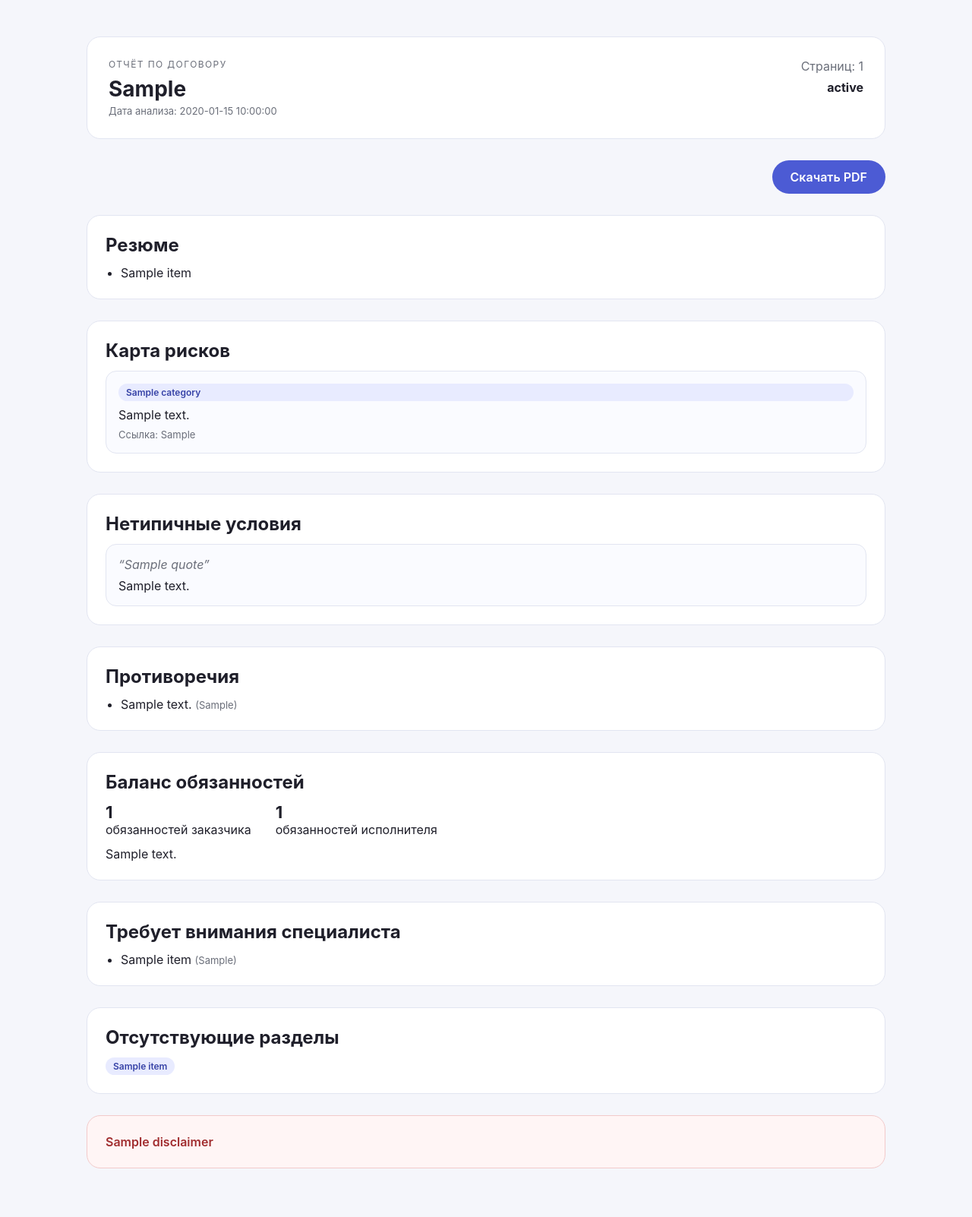
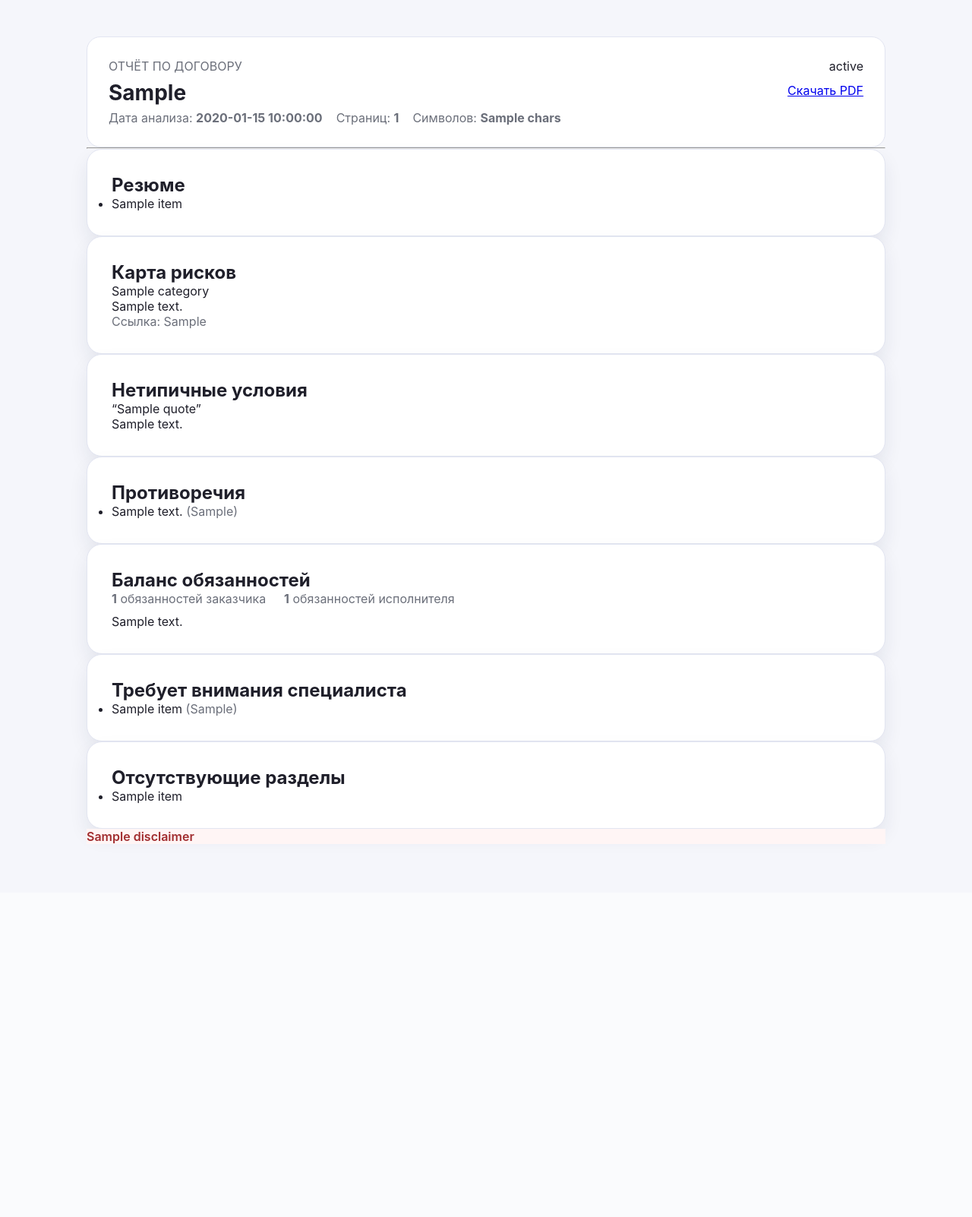
Before and after one commit to SergeyValikov/RISQ, a FastAPI app: template backend/app/templates/report.html in a window 1280 px wide. Shown: the part 61-1663 px from the top of the page at 76% size. After the commit the page ends 1172 px from the top, so only its background shows below. Run offline with FastAPI, Linux system fonts and the light colour scheme; the template is opened without the code that fills it: most values are stand-ins (such as "Sample title", 1, 10 or a date in 2020).

Commit message:
Update report template

```diff
--- a/backend/app/templates/report.html
+++ b/backend/app/templates/report.html
@@ -1,123 +1,151 @@
 {% extends "base.html" %}
+{% block content %}
 
-{% block content %}
-<section class="report">
 <div class="report-header">
   <div>
-      <p class="eyebrow">Отчёт по договору</p>
-      <h1>{{ report.cover.contract_type }}</h1>
-      <p class="meta">Дата анализа: {{ report.cover.analysis_date }}</p>
-    </div>
-    <div class="status">
-      <span>Страниц: {{ report.cover.pages }}</span>
-      <strong>{{ report.cover.overall_status }}</strong>
+    <div class="muted">ОТЧЁТ ПО ДОГОВОРУ</div>
+    <h1 style="margin: 8px 0 6px 0;">{{ report.cover.contract_type }}</h1>
+
+    <div class="muted" style="display:flex; gap:18px; flex-wrap:wrap;">
+      <div>Дата анализа: <b>{{ report.cover.analysis_date }}</b></div>
+
+      {# Страницы показываем только если это реально число (для PDF) #}
+      {% if report.cover.pages %}
+        <div>Страниц: <b>{{ report.cover.pages }}</b></div>
+      {% endif %}
+
+      {# Если ты добавишь chars в cover — это начнёт отображаться автоматически #}
+      {% if report.cover.chars %}
+        <div>Символов: <b>{{ report.cover.chars }}</b></div>
+      {% endif %}
     </div>
   </div>
 
+  <div style="text-align:right;">
+    <div class="status-pill">{{ report.cover.overall_status }}</div>
+
     {% if not for_pdf %}
-  <div class="actions">
-    <a class="button primary" href="/report/{{ job_id }}/pdf">Скачать PDF</a>
+      <a class="btn btn-primary" href="/report/{{ job_id }}/pdf" style="margin-top:12px; display:inline-block;">
+        Скачать PDF
+      </a>
+    {% endif %}
   </div>
-  {% endif %}
+</div>
 
-  <div class="section">
+<hr class="sep"/>
+
+<section class="card">
   <h2>Резюме</h2>
-    <ul class="list">
+  {% if report.summary %}
+    <ul>
       {% for item in report.summary %}
         <li>{{ item }}</li>
       {% endfor %}
     </ul>
-  </div>
+  {% else %}
+    <div class="muted">Резюме отсутствует.</div>
+  {% endif %}
+</section>
 
-  <div class="section">
+<section class="card">
   <h2>Карта рисков</h2>
   {% if report.risk_map %}
     <div class="grid">
       {% for item in report.risk_map %}
-      <div class="card-mini">
-        <div class="tag">{{ item.category }}</div>
-        <p>{{ item.description }}</p>
-        <span class="meta">Ссылка: {{ item.clause_ref }}</span>
+        <div class="risk-item">
+          <div class="risk-title">{{ item.category }}</div>
+          <div class="risk-text">{{ item.description }}</div>
+          {% if item.clause_ref %}
+            <div class="muted">Ссылка: {{ item.clause_ref }}</div>
+          {% endif %}
         </div>
       {% endfor %}
     </div>
   {% else %}
-    <p class="muted">Нет выделенных рисков.</p>
+    <div class="muted">Нет выделенных рисков.</div>
   {% endif %}
-  </div>
+</section>
 
-  <div class="section">
+<section class="card">
   <h2>Нетипичные условия</h2>
   {% if report.atypical %}
     <div class="stack">
       {% for item in report.atypical %}
-      <div class="card-mini">
-        <blockquote>“{{ item.quote }}”</blockquote>
-        <p>{{ item.note }}</p>
+        <div class="quote-box">
+          {% if item.quote %}
+            <div class="quote">“{{ item.quote }}”</div>
+          {% endif %}
+          <div>{{ item.note }}</div>
         </div>
       {% endfor %}
     </div>
   {% else %}
-    <p class="muted">Нет нетипичных условий.</p>
+    <div class="muted">Нет нетипичных условий.</div>
   {% endif %}
-  </div>
+</section>
 
-  <div class="section">
+<section class="card">
   <h2>Противоречия</h2>
   {% if report.contradictions %}
-    <ul class="list">
+    <ul>
       {% for item in report.contradictions %}
-      <li>{{ item.description }} <span class="meta">({{ item.clause_refs | join(", ") }})</span></li>
+        <li>
+          {{ item.description }}
+          {% if item.clause_refs %}
+            <span class="muted">({{ item.clause_refs | join(", ") }})</span>
+          {% endif %}
+        </li>
       {% endfor %}
     </ul>
   {% else %}
-    <p class="muted">Противоречия не обнаружены.</p>
+    <div class="muted">Противоречия не обнаружены.</div>
   {% endif %}
+</section>
+
+<section class="card">
+  <h2>Баланс обязанностей</h2>
+  <div class="muted" style="display:flex; gap:24px; flex-wrap:wrap; margin-bottom:10px;">
+    <div><b>{{ report.duties_balance.customer_count }}</b> обязанностей заказчика</div>
+    <div><b>{{ report.duties_balance.provider_count }}</b> обязанностей исполнителя</div>
   </div>
+  {% if report.duties_balance.note %}
+    <div>{{ report.duties_balance.note }}</div>
+  {% endif %}
+</section>
 
-  <div class="section">
-    <h2>Баланс обязанностей</h2>
-    <div class="balance">
-      <div>
-        <strong>{{ report.duties_balance.customer_count }}</strong>
-        <span>обязанностей заказчика</span>
-      </div>
-      <div>
-        <strong>{{ report.duties_balance.provider_count }}</strong>
-        <span>обязанностей исполнителя</span>
-      </div>
-    </div>
-    <p>{{ report.duties_balance.note }}</p>
-  </div>
-
-  <div class="section">
+<section class="card">
   <h2>Требует внимания специалиста</h2>
   {% if report.needs_specialist %}
-    <ul class="list">
+    <ul>
       {% for item in report.needs_specialist %}
-      <li>{{ item.item }} <span class="meta">({{ item.clause_ref }})</span></li>
+        <li>
+          {{ item.item }}
+          {% if item.clause_ref %}
+            <span class="muted">({{ item.clause_ref }})</span>
+          {% endif %}
+        </li>
       {% endfor %}
     </ul>
   {% else %}
-    <p class="muted">Нет пунктов, требующих дополнительной проверки.</p>
+    <div class="muted">Нет пунктов, требующих дополнительной проверки.</div>
   {% endif %}
+</section>
+
+<section class="card">
+  <h2>Отсутствующие разделы</h2>
+  {% if report.missing_sections %}
+    <ul>
+      {% for item in report.missing_sections %}
+        <li>{{ item }}</li>
+      {% endfor %}
+    </ul>
+  {% else %}
+    <div class="muted">Все ключевые разделы присутствуют.</div>
+  {% endif %}
+</section>
+
+<div class="disclaimer">
+  {{ report.disclaimer }}
 </div>
 
-  <div class="section">
-    <h2>Отсутствующие разделы</h2>
-    {% if report.missing_sections %}
-    <div class="tags">
-      {% for item in report.missing_sections %}
-      <span class="tag">{{ item }}</span>
-      {% endfor %}
-    </div>
-    {% else %}
-    <p class="muted">Все ключевые разделы присутствуют.</p>
-    {% endif %}
-  </div>
-
-  <div class="section disclaimer">
-    <p>{{ report.disclaimer }}</p>
-  </div>
-</section>
 {% endblock %}
```
Lines whose indentation alone changed are shown as unchanged.
